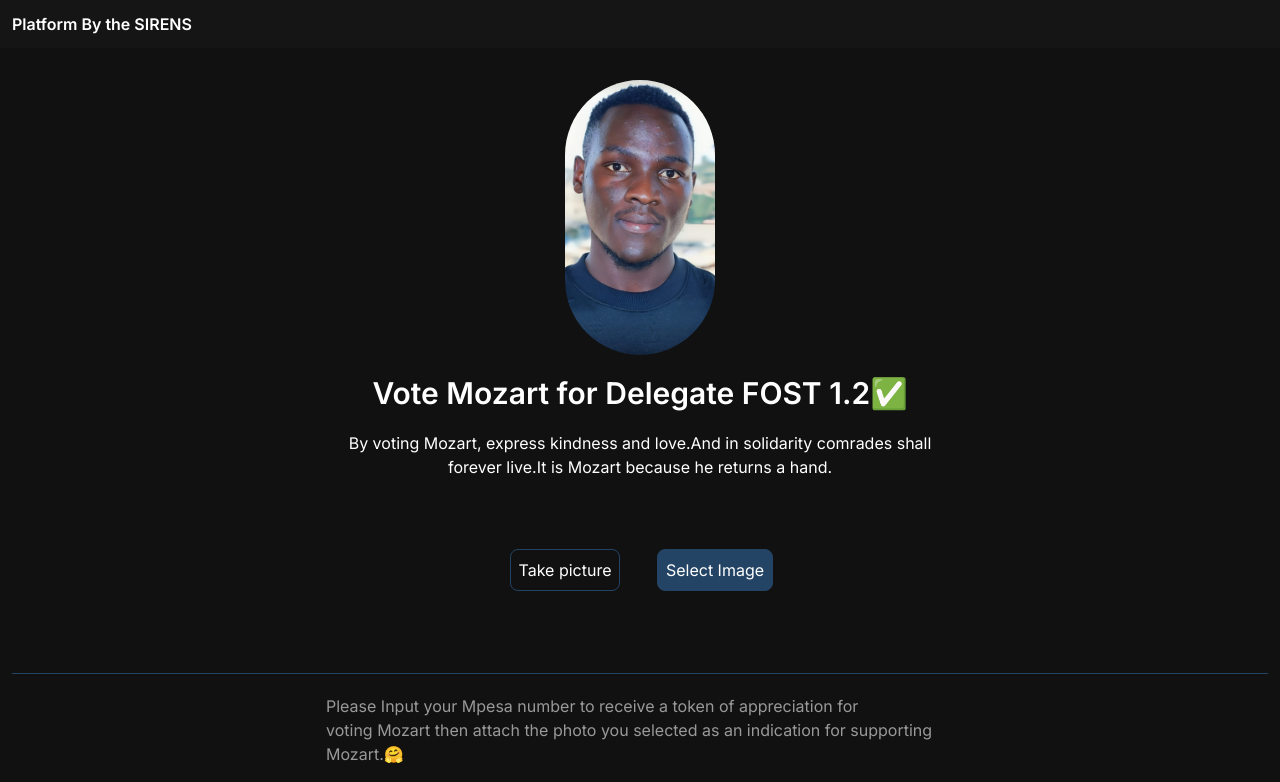
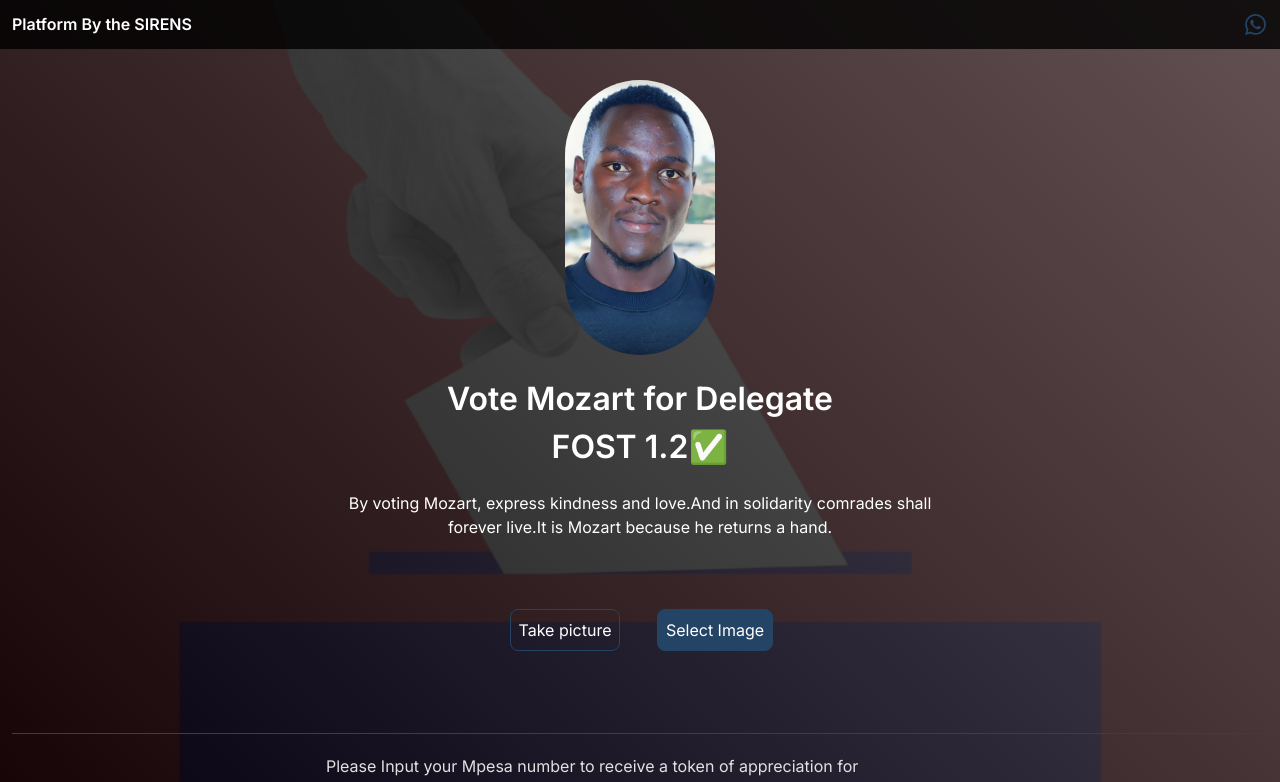
Before and after one commit to sirenscode/delegate, a Next.js app: page / in a window 1280 px wide. Shown: the top 782 px of the page. Built offline with nearby package versions, Linux system fonts and the light colour scheme.

Commit message:
Update to the UI

```diff
--- a/app/globals.css
+++ b/app/globals.css
@@ -19,6 +19,20 @@
 body{
   background-color: #111;
   color: #FFF;
+  background-image: url("/images/vote.jpg");
+  background-size: cover;
+  background-repeat: no-repeat;
+  background-position: center;
+  background-attachment: fixed;
+}
+body::before{
+  background: linear-gradient(45deg, #000, #555);
+  position: fixed;
+  top: 0;
+  height: 100%;
+  width: 100%;
+  content: "";
+  opacity: 0.9;
 }
 button{
   transition: 0.5s background ease-in-out;
@@ -32,3 +46,16 @@
     text-wrap: balance;
   }
 }
+
+::-webkit-scrollbar{
+  background-color: red;
+  width: 12px;
+  height: 6px;
+}
+::-webkit-scrollbar-thumb{
+  background-color: #234464;
+  border-radius: 10px;
+}
+::-webkit-scrollbar-track{
+  background-color: #1e2a37;
+}
--- a/app/layout.tsx
+++ b/app/layout.tsx
@@ -5,8 +5,8 @@
 const inter = Inter({ subsets: ["latin"] });
 
 export const metadata: Metadata = {
-  title: "Create Next App",
-  description: "Generated by create next app",
+  title: "Vote Mozart for Delegate FOST 1.2",
+  description: "Vote Mozart✅",
 };
 
 export default function RootLayout({
--- a/app/page.tsx
+++ b/app/page.tsx
@@ -42,15 +42,16 @@
 
   return (
     <main className="w-full flex flex-col items-center justify-center gap-[20px] overflow-x-hidden">
-      <div className="w-full h-full flex flex-col items-center justify-center gap-[20px]">
-        <div className="w-full bg-[#151515] p-3 fixed top-[0]">
+      <div className="w-full h-full flex flex-col items-center justify-center gap-[20px] z-[20]">
+        <div className="w-full bg-[rgba(0,0,0,0.8)] p-3 fixed top-[0] flex flex-row">
           <p className="font-semibold">Platform By the SIRENS</p>
+          <a href="https://wa.me/254707589396" className="ml-[auto]"><svg xmlns="http://www.w3.org/2000/svg" width="25px" height="25px" viewBox="0 0 24 24"><path fill="#234464" d="M19.05 4.91A9.816 9.816 0 0 0 12.04 2c-5.46 0-9.91 4.45-9.91 9.91c0 1.75.46 3.45 1.32 4.95L2.05 22l5.25-1.38c1.45.79 3.08 1.21 4.74 1.21c5.46 0 9.91-4.45 9.91-9.91c0-2.65-1.03-5.14-2.9-7.01m-7.01 15.24c-1.48 0-2.93-.4-4.2-1.15l-.3-.18l-3.12.82l.83-3.04l-.2-.31a8.264 8.264 0 0 1-1.26-4.38c0-4.54 3.7-8.24 8.24-8.24c2.2 0 4.27.86 5.82 2.42a8.183 8.183 0 0 1 2.41 5.83c.02 4.54-3.68 8.23-8.22 8.23m4.52-6.16c-.25-.12-1.47-.72-1.69-.81c-.23-.08-.39-.12-.56.12c-.17.25-.64.81-.78.97c-.14.17-.29.19-.54.06c-.25-.12-1.05-.39-1.99-1.23c-.74-.66-1.23-1.47-1.38-1.72c-.14-.25-.02-.38.11-.51c.11-.11.25-.29.37-.43s.17-.25.25-.41c.08-.17.04-.31-.02-.43s-.56-1.34-.76-1.84c-.2-.48-.41-.42-.56-.43h-.48c-.17 0-.43.06-.66.31c-.22.25-.86.85-.86 2.07c0 1.22.89 2.4 1.01 2.56c.12.17 1.75 2.67 4.23 3.74c.59.26 1.05.41 1.41.52c.59.19 1.13.16 1.56.1c.48-.07 1.47-.6 1.67-1.18c.21-.58.21-1.07.14-1.18s-.22-.16-.47-.28"/></svg></a>
         </div>
         <div className="mt-[80px]">
           <Image src={"/images/profile.jpg"} alt="profile" width={150} height={200} className="rounded-[2000px]"/>
         </div>
 
-        <h1 className="text-3xl font-semibold text-center ">Vote Mozart for Delegate FOST 1.2✅</h1>
+        <h1 className="text-[2em] font-semibold text-center ">Vote Mozart for Delegate <br></br>FOST 1.2✅</h1>
         <p className="text-[1.2em] w-1/2 text-center max-[500px]:w-3/4 text-[1em]">By voting Mozart, express kindness and love.And in solidarity comrades shall forever live.It is Mozart because he returns a hand.</p>
 
         <div className="w-full items-center flex flex-col rounded-lg">
@@ -71,7 +72,7 @@
         </div>
         <div className="w-full flex gap-[20px] flex-col items-center mb-[50px] p-3">
           <div className="w-full h-[1px] bg-[#234464]"></div>
-          <p className="text-[#999999] w-1/2 max-[500px]:w-3/4">Please Input your Mpesa number to receive a token of appreciation for voting Mozart then attach the photo you selected as an indication for supporting Mozart.🤗</p>
+          <p className="text-[#E1E1E1] w-1/2 max-[500px]:w-3/4">Please Input your Mpesa number to receive a token of appreciation for voting Mozart then attach the photo you selected as an indication for supporting Mozart.🤗</p>
           <input type="tel" id="phone" className="border-[#234464] border-[1px] bg-[transparent] rounded-lg p-2"/>
           <button className="w-[100px] p-1 bg-[#234464] border-[#234464] border-[1px] rounded-lg hover:bg-[transparent]" onClick={submit}>Submit</button>
         </div>
```
Also changed, not shown: public/images/vote.jpg (added).
